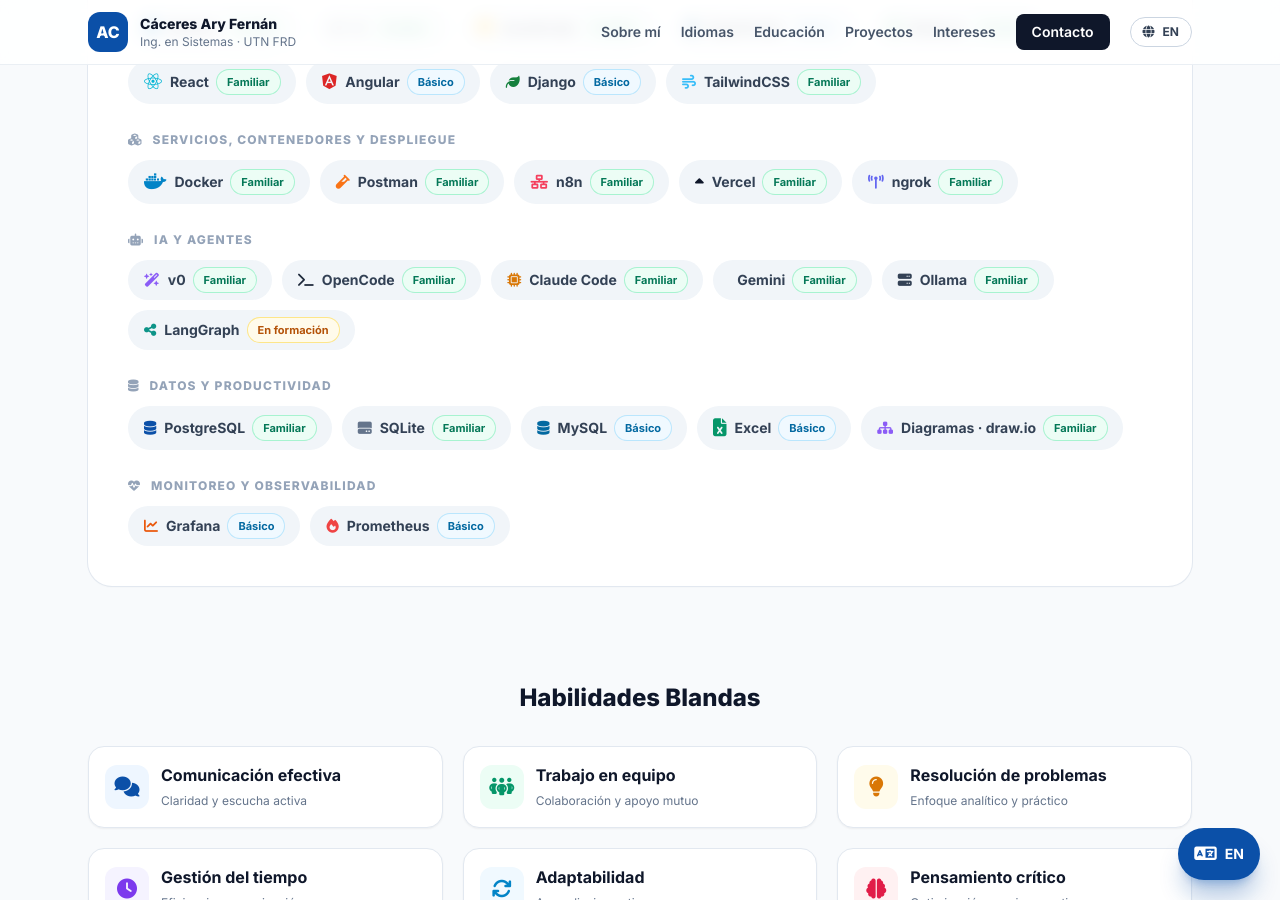
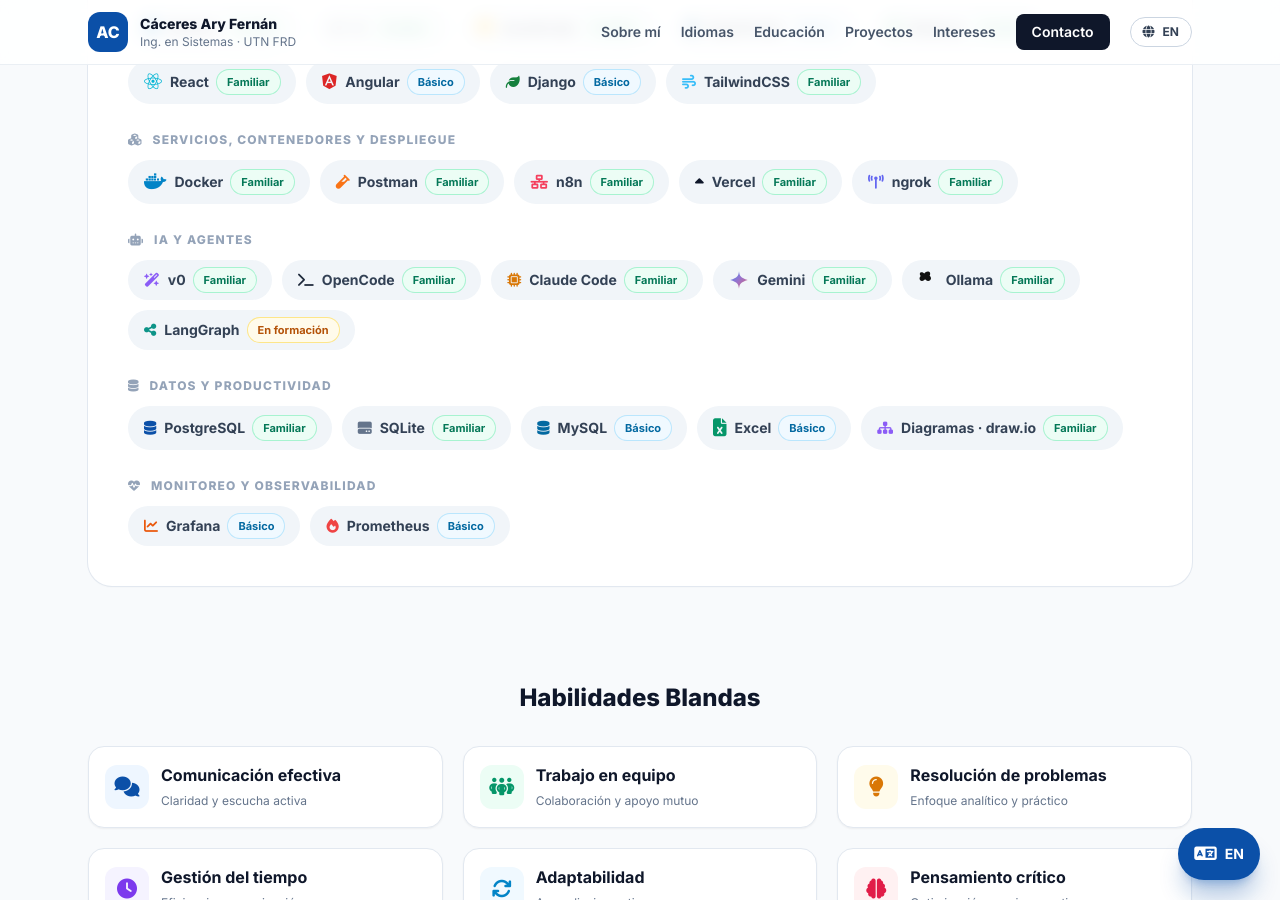
Before and after one commit to arieldelplata/arieldelplata.github.io, a Jekyll site: the page built from index.html, in a window 1280 px wide and 900 px high, scrolled down 3391 px. Built offline with Jekyll 4.4.1, drawn with Linux system fonts in a browser that asks for light colours; nearby versions of some CDN libraries.

Commit message:
style : icons

```diff
--- a/index.html
+++ b/index.html
@@ -389,8 +389,19 @@
       <span class="inline-flex items-center gap-2 rounded-full bg-slate-100 px-4 py-2 text-slate-700"><i class="fa-solid fa-wand-magic-sparkles text-violet-500"></i>v0<span class="rounded-full bg-emerald-50 px-2.5 py-0.5 text-[11px] text-emerald-700 ring-1 ring-emerald-200">Familiar</span></span>
       <span class="inline-flex items-center gap-2 rounded-full bg-slate-100 px-4 py-2 text-slate-700"><i class="fa-solid fa-terminal text-slate-800"></i>OpenCode<span class="rounded-full bg-emerald-50 px-2.5 py-0.5 text-[11px] text-emerald-700 ring-1 ring-emerald-200">Familiar</span></span>
       <span class="inline-flex items-center gap-2 rounded-full bg-slate-100 px-4 py-2 text-slate-700"><i class="fa-solid fa-microchip text-amber-600"></i>Claude Code<span class="rounded-full bg-emerald-50 px-2.5 py-0.5 text-[11px] text-emerald-700 ring-1 ring-emerald-200">Familiar</span></span>
-      <span class="inline-flex items-center gap-2 rounded-full bg-slate-100 px-4 py-2 text-slate-700"><i class="fa-solid fa-sparkles text-sky-500"></i>Gemini<span class="rounded-full bg-emerald-50 px-2.5 py-0.5 text-[11px] text-emerald-700 ring-1 ring-emerald-200">Familiar</span></span>
-      <span class="inline-flex items-center gap-2 rounded-full bg-slate-100 px-4 py-2 text-slate-700"><i class="fa-solid fa-server text-slate-700"></i>Ollama<span class="rounded-full bg-emerald-50 px-2.5 py-0.5 text-[11px] text-emerald-700 ring-1 ring-emerald-200">Familiar</span></span>
+      <span class="inline-flex items-center gap-2 rounded-full bg-slate-100 px-4 py-2 text-slate-700"><svg xmlns="http://www.w3.org/2000/svg" viewBox="0 0 24 24" class="h-5 w-5 shrink-0" aria-hidden="true">
+  <defs>
+    <linearGradient id="g1" x1="0%" y1="0%" x2="100%" y2="100%">
+      <stop offset="0%" stop-color="#4285F4"/>
+      <stop offset="50%" stop-color="#9B72CB"/>
+      <stop offset="100%" stop-color="#D96570"/>
+    </linearGradient>
+  </defs>
+  <path d="M12 1.5 C12.6 7 13.8 9.4 22.5 12 C13.8 14.6 12.6 17 12 22.5 C11.4 17 10.2 14.6 1.5 12 C10.2 9.4 11.4 7 12 1.5 Z" fill="url(#g1)"/>
+</svg>Gemini<span class="rounded-full bg-emerald-50 px-2.5 py-0.5 text-[11px] text-emerald-700 ring-1 ring-emerald-200">Familiar</span></span>
+      <span class="inline-flex items-center gap-2 rounded-full bg-slate-100 px-4 py-2 text-slate-700"><svg xmlns="http://www.w3.org/2000/svg" viewBox="0 0 24 24" class="h-5 w-5 shrink-0" aria-hidden="true">
+  <path fill="#111111" d="M7.5 4.2C6.2 2.8 4.2 2.2 2.9 2.9C1.8 3.7 1.9 5.5 3.2 7.2C1.8 8.6 1.4 10.6 2.4 12C3.6 13.7 5.8 13.5 7.5 12L8.5 11L9.5 12C11 13.5 13.2 13.7 14.8 12C16.2 10.5 15.8 8.2 14 6.8C15.2 4.8 14.8 2.2 12.5 1.8C10.5 1.5 8.8 2.5 7.5 4.2ZM9.8 6c-1.1 0-2 .9-2 2s.9 2 2 2 2-.9 2-2-.9-2-2-2Z"/>
+</svg>Ollama<span class="rounded-full bg-emerald-50 px-2.5 py-0.5 text-[11px] text-emerald-700 ring-1 ring-emerald-200">Familiar</span></span>
       <span class="inline-flex items-center gap-2 rounded-full bg-slate-100 px-4 py-2 text-slate-700"><i class="fa-solid fa-share-nodes text-teal-600"></i>LangGraph<span class="rounded-full bg-amber-50 px-2.5 py-0.5 text-[11px] text-amber-700 ring-1 ring-amber-200"><span class="lang-es">En formación</span><span class="lang-en">Learning</span></span></span>
     </div>
 
```
